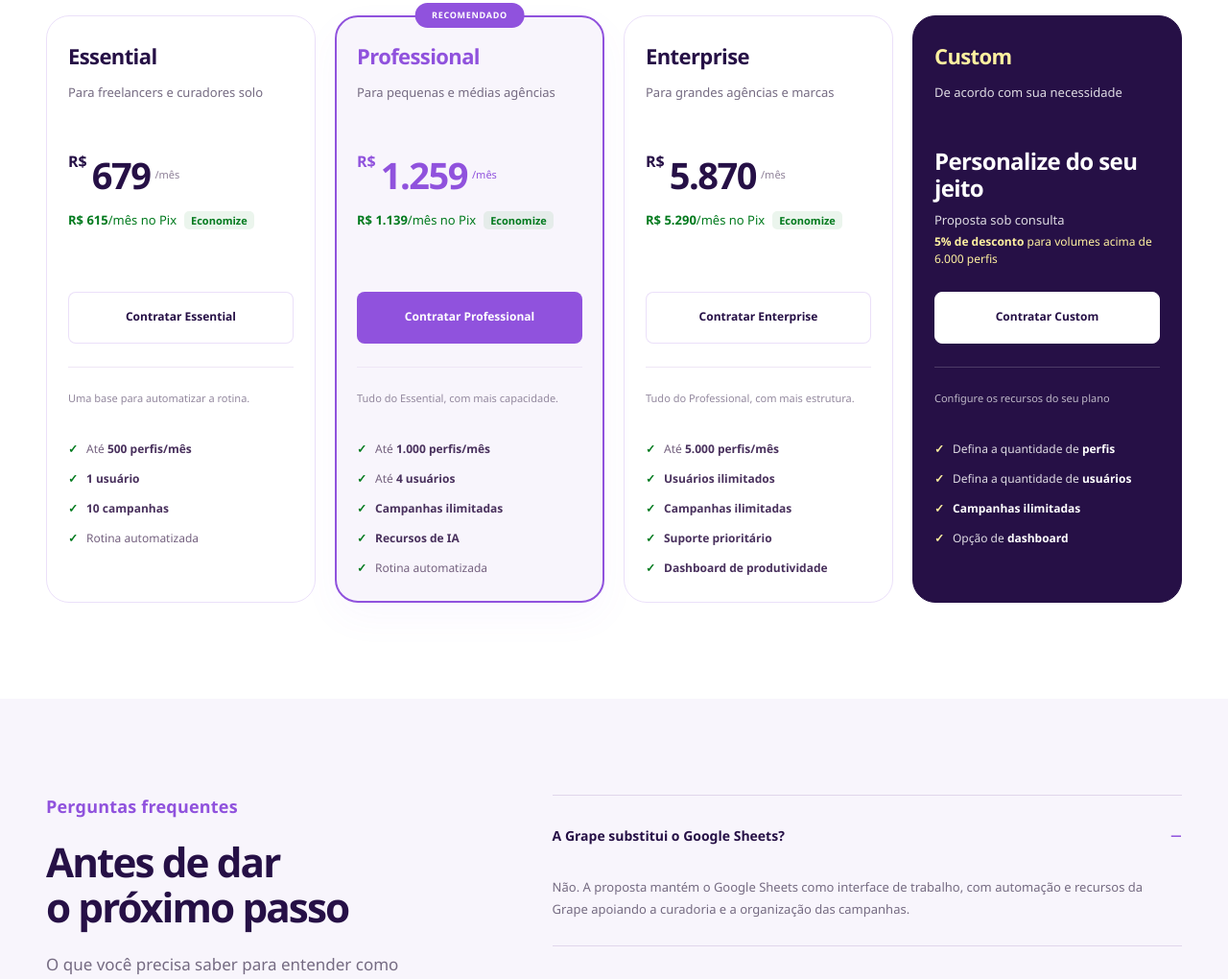
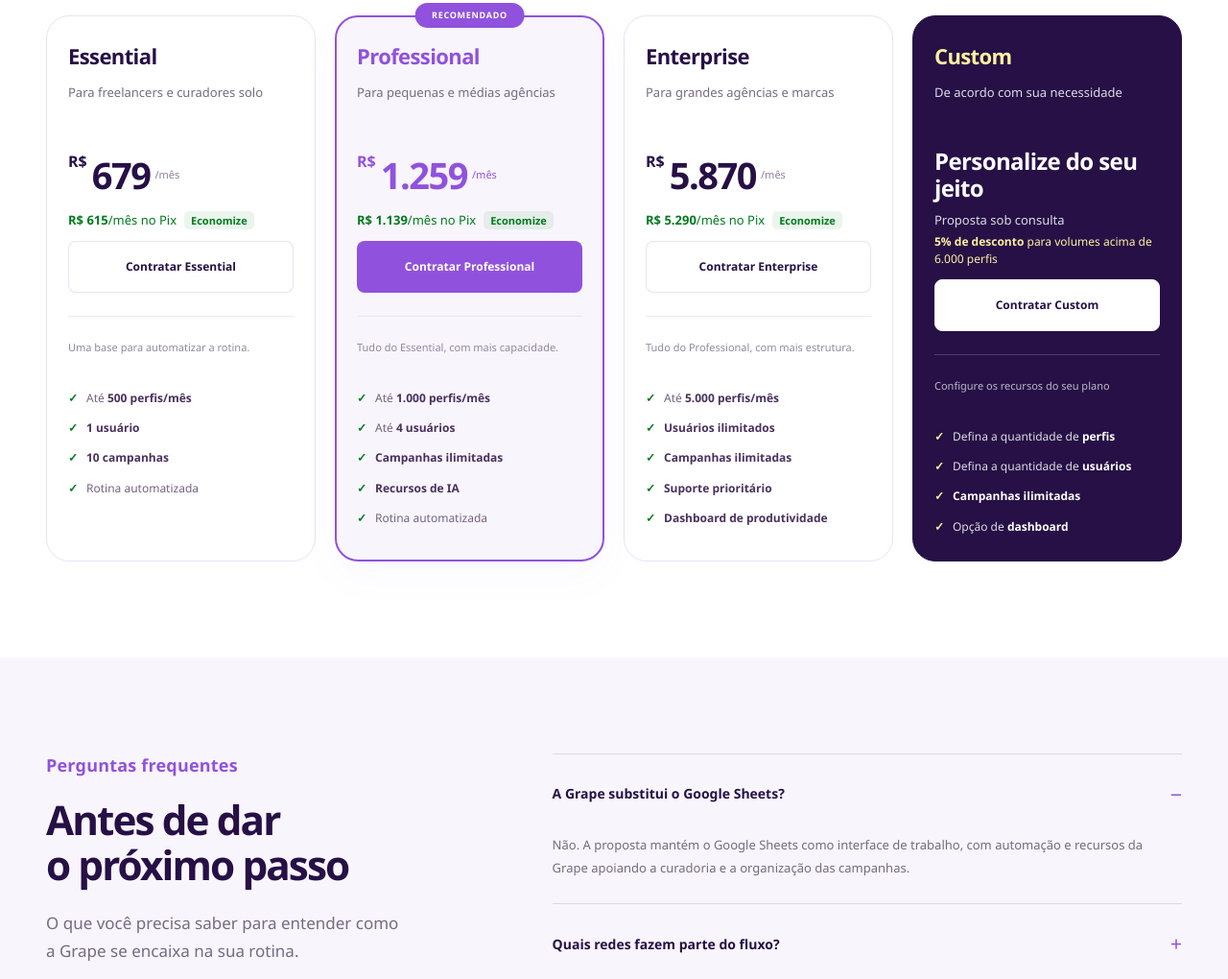
Before and after one commit to Grape-Time/site-oficial, a website: page index.html in a window 1280 px wide. Shown: the part 2843-3863 px from the top of the page at 96% size. Drawn offline with Linux system fonts and the light colour scheme.

Commit message:
Iguala espacamento do price-detail em mensal e anual

```diff
--- a/assets/css/styles.css
+++ b/assets/css/styles.css
@@ -3172,7 +3172,7 @@
     flex-direction: column;
     align-items: flex-start;
     gap: 4px;
-    min-height: 72px;
+    min-height: auto;
     margin-top: 8px;
     font-size: 13px;
     line-height: 1.5;
@@ -3502,7 +3502,7 @@
     flex-direction: column;
     align-items: flex-start;
     gap: 4px;
-    min-height: 72px;
+    min-height: auto;
     margin-top: 8px;
     font-size: 13px;
     line-height: 1.5;
```
